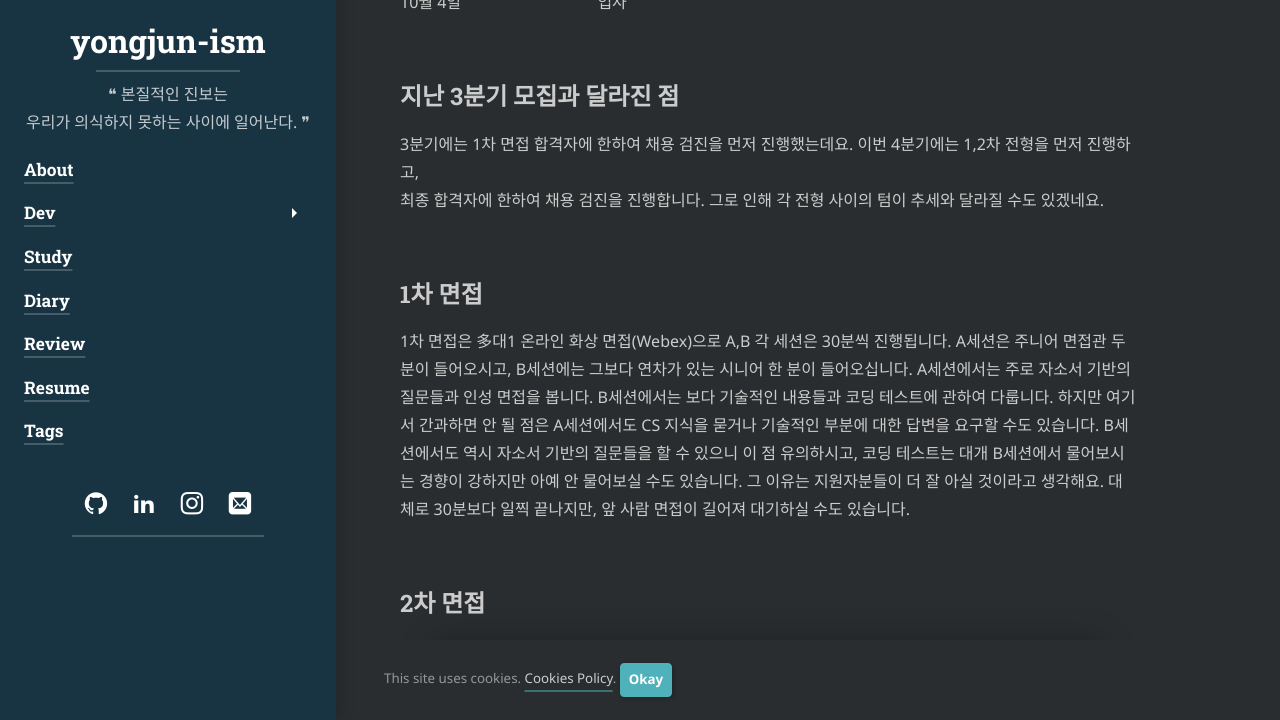
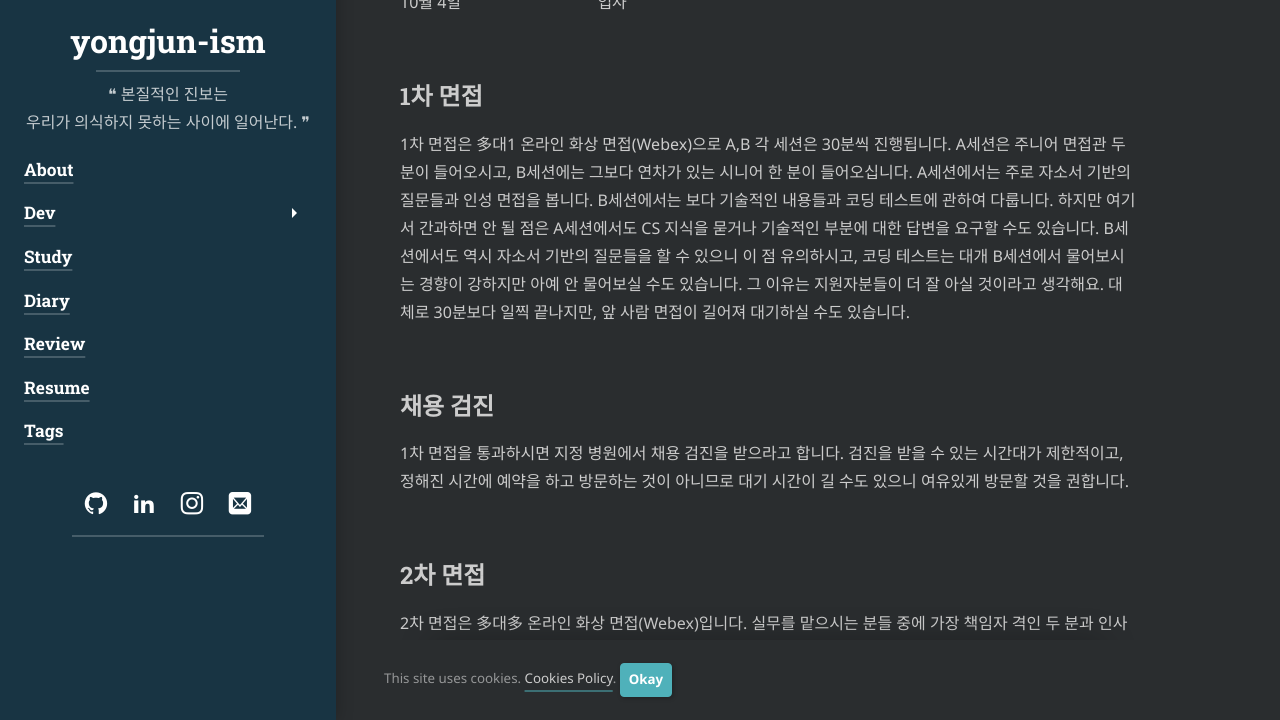
Before and after one commit to yongjunism/yongjunism.github.io, a Jekyll site: the page built from index.md, in a window 1280 px wide and 900 px high, scrolled down 656 px, cut to the strip 180-900 px from the top of the window. Built offline with Jekyll 4.4.1, drawn with Linux system fonts in a browser that asks for light colours; cached includes are drawn as plain includes; nearby versions of some CDN libraries; some web fonts are replaced; library files that are not in the unit come from our copies.

Commit message:
Update company review

```diff
--- a/_posts/review/2022-12-03-hyundai-autoever-review.md
+++ b/_posts/review/2022-12-03-hyundai-autoever-review.md
@@ -1,7 +1,7 @@
 ---
 layout: post
 title: "현대오토에버 면접 후기"
-subtitle: "현대오토에버 면접 후기"
+subtitle: "Review of Hyundai AutoEver Interview"
 category: review
 # tags: review
 ---
@@ -23,11 +23,13 @@ category: review
 9월 21일　　　　　　　　&nbsp;&nbsp;최종 결과 발표 (오후 3:31)<br>
 10월 4일　　　　　　　　&nbsp;&nbsp;입사<br>
 
-## 지난 3분기 모집과 달라진 점
+<!-- ## 지난 3분기 모집과 달라진 점
+
 3분기에는 1차 면접 합격자에 한하여 채용 검진을 먼저 진행했는데요. 이번 4분기에는 1,2차 전형을 먼저 진행하고,<br>
-최종 합격자에 한하여 채용 검진을 진행합니다. 그로 인해 각 전형 사이의 텀이 추세와 달라질 수도 있겠네요.<br>
+최종 합격자에 한하여 채용 검진을 진행합니다. 그로 인해 각 전형 사이의 텀이 추세와 달라질 수도 있겠네요.<br> -->
 
 ## 1차 면접
+
 1차 면접은 多대1 온라인 화상 면접(Webex)으로 A,B 각 세션은 30분씩 진행됩니다.
 A세션은 주니어 면접관 두 분이 들어오시고, B세션에는 그보다 연차가 있는 시니어 한 분이 들어오십니다.
 A세션에서는 주로 자소서 기반의 질문들과 인성 면접을 봅니다.
@@ -36,6 +38,12 @@ B세션에서는 보다 기술적인 내용들과 코딩 테스트에 관하여
 B세션에서도 역시 자소서 기반의 질문들을 할 수 있으니 이 점 유의하시고, 코딩 테스트는 대개 B세션에서 물어보시는 경향이 강하지만 아예 안 물어보실 수도 있습니다. 그 이유는 지원자분들이 더 잘 아실 것이라고 생각해요.
 대체로 30분보다 일찍 끝나지만, 앞 사람 면접이 길어져 대기하실 수도 있습니다.
 
+## 채용 검진
+
+1차 면접을 통과하시면 지정 병원에서 채용 검진을 받으라고 합니다. 검진을 받을 수 있는 시간대가 제한적이고, 정해진 시간에 예약을 하고 방문하는 것이 아니므로 대기 시간이 길 수도 있으니 여유있게 방문할 것을 권합니다.
+
+
 ## 2차 면접
+
 2차 면접은 多대多 온라인 화상 면접(Webex)입니다. 실무를 맡으시는 분들 중에 가장 책임자 격인 두 분과 인사팀 한 명까지 총 세 분이 계십니다. 피면접자는 두 명인데, 간혹 피면접자 한 분이 셋을 상대하시는 경우도 있습니다.
 1차 면접과 질문이 달라지는건 크게 없습니다만.. 제 경우에는 자소서 기반의 검증을 하고, 입사를 하게 된다면 어떤 일을 하고 싶은지, 앞으로의 포부 등을 말해보라고 하시면서 티오가 있는 직무와 맞는지, 컬쳐핏과 부합하는지 등을 확인하셨습니다.
```
